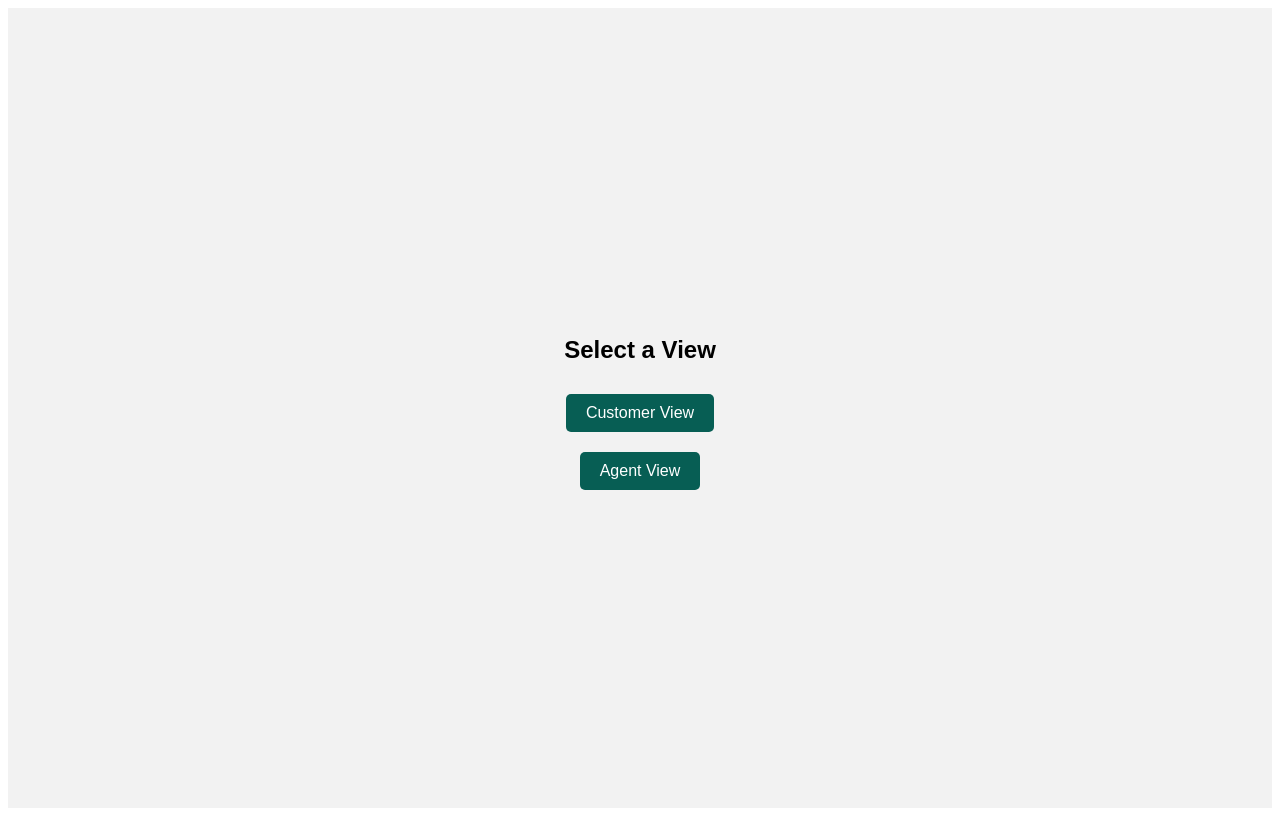
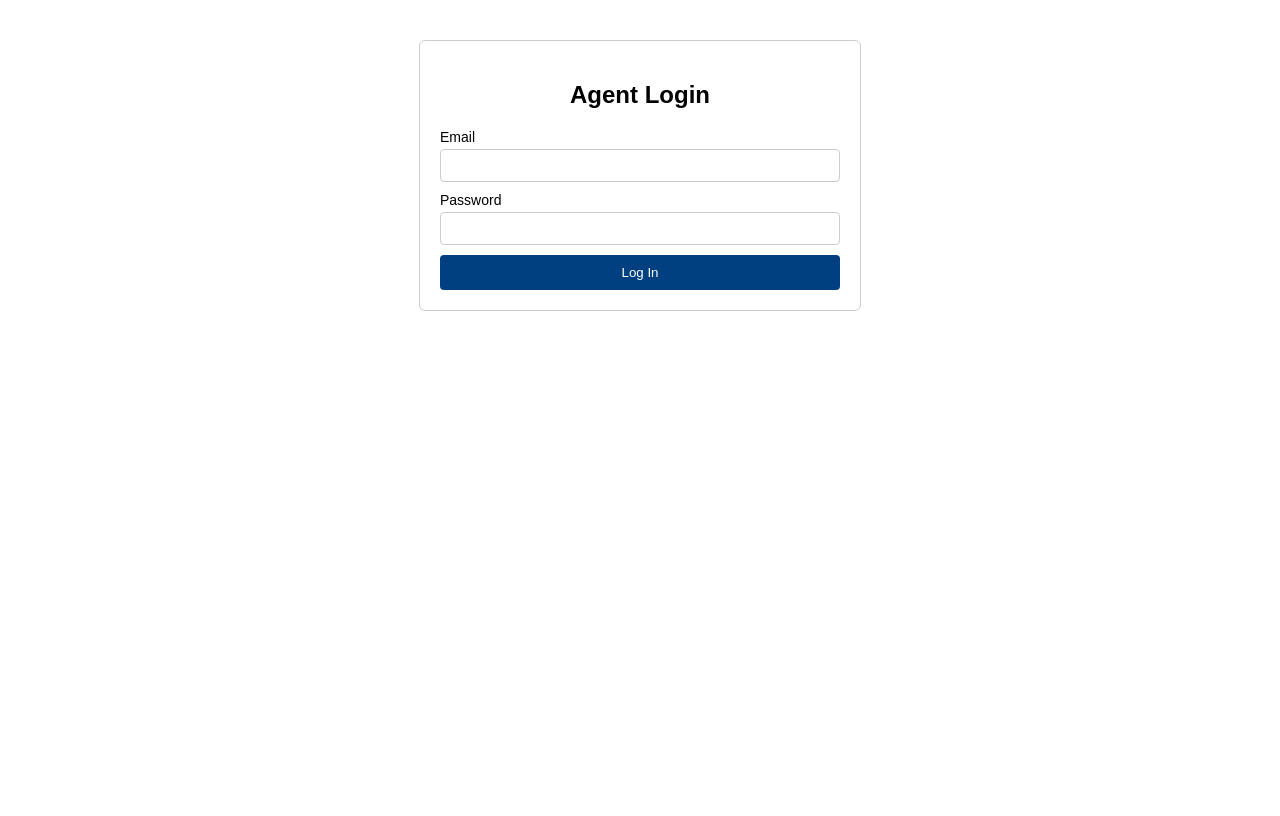
Before and after one commit to loadmill/contact-center-demo, a React (Create React App) app in the folder frontend/: page /agent/login in a window 1280 px wide. Built offline with nearby package versions, Linux system fonts and the light colour scheme.

Commit message:
basic login for agent app

```diff
--- a/frontend/package.json
+++ b/frontend/package.json
@@ -11,6 +11,7 @@
     "axios": "^1.8.3",
     "react": "^19.0.0",
     "react-dom": "^19.0.0",
+    "react-router-dom": "^6.30.0",
     "react-scripts": "5.0.1",
     "web-vitals": "^2.1.4"
   },
--- /dev/null
+++ b/frontend/src/AgentLogin.js
@@ -0,0 +1,104 @@
+import React, { useState } from 'react';
+import { useNavigate } from 'react-router-dom';
+
+function AgentLogin() {
+  const [email, setEmail] = useState('');
+  const [password, setPassword] = useState('');
+  const navigate = useNavigate();
+
+  const handleLogin = async (e) => {
+    e.preventDefault();
+
+    try {
+      const res = await fetch('/api/agent/login', {
+        method: 'POST',
+        headers: { 'Content-Type': 'application/json' },
+        body: JSON.stringify({ email, password }),
+      });
+      const data = await res.json();
+
+      if (res.ok && data.success) {
+        // Redirect to the agent dashboard
+        navigate('/agent');
+      } else {
+        alert('Login failed');
+      }
+    } catch (error) {
+      console.error('Error during login:', error);
+      alert('Login failed');
+    }
+  };
+
+  return (
+    <div style={styles.container}>
+      <h2 style={styles.title}>Agent Login</h2>
+      <form onSubmit={handleLogin} style={styles.form}>
+        <label style={styles.label}>
+          Email
+          <input
+            type="email"
+            value={email}
+            onChange={e => setEmail(e.target.value)}
+            style={styles.input}
+            required
+          />
+        </label>
+        <label style={styles.label}>
+          Password
+          <input
+            type="password"
+            value={password}
+            onChange={e => setPassword(e.target.value)}
+            style={styles.input}
+            required
+          />
+        </label>
+        <button type="submit" style={styles.button}>
+          Log In
+        </button>
+      </form>
+    </div>
+  );
+}
+
+const styles = {
+  container: {
+    width: '100%',
+    maxWidth: '400px',
+    margin: '40px auto',
+    padding: '20px',
+    border: '1px solid #ccc',
+    borderRadius: '6px',
+    fontFamily: 'Arial, sans-serif',
+  },
+  title: {
+    marginBottom: '20px',
+    textAlign: 'center',
+  },
+  form: {
+    display: 'flex',
+    flexDirection: 'column',
+    gap: '10px',
+  },
+  label: {
+    display: 'flex',
+    flexDirection: 'column',
+    fontSize: '14px',
+  },
+  input: {
+    padding: '8px',
+    marginTop: '4px',
+    borderRadius: '4px',
+    border: '1px solid #ccc',
+  },
+  button: {
+    padding: '10px',
+    backgroundColor: '#004080',
+    color: '#fff',
+    border: 'none',
+    borderRadius: '4px',
+    cursor: 'pointer',
+  },
+};
+
+export default AgentLogin;
--- a/frontend/src/App.js
+++ b/frontend/src/App.js
@@ -1,33 +1,39 @@
-import React, { useState } from 'react';
+import React from 'react';
+import { BrowserRouter as Router, Routes, Route, Link } from 'react-router-dom';
 import CustomerChat from './CustomerChat';
 import SupportAgent from './SupportAgent';
+import AgentLogin from './AgentLogin';
 
-function App() {
-  const [view, setView] = useState(null);
-
-  if (!view) {
-    return (
-      <div style={styles.selectionContainer}>
-        <h2 style={styles.title}>Select a View</h2>
-        <button style={styles.button} onClick={() => setView('customer')}>
-          Customer View
-        </button>
-        <button style={styles.button} onClick={() => setView('agent')}>
-          Agent View
-        </button>
-      </div>
-    );
-  }
-
+function Home() {
   return (
-    <div>
-      {view === 'customer' ? <CustomerChat /> : <SupportAgent />}
+    <div style={styles.homeContainer}>
+      <h2 style={styles.title}>Welcome</h2>
+      <p>Select a view:</p>
+      <Link to="/customer" style={styles.link}>Customer View</Link>
+      <Link to="/agent/login" style={styles.link}>Agent Login</Link>
     </div>
   );
 }
 
+function App() {
+  return (
+    <Router>
+      <Routes>
+        {/* Home page */}
+        <Route path="/" element={<Home />} />
+        {/* Customer view */}
+        <Route path="/customer" element={<CustomerChat />} />
+        {/* Agent login view */}
+        <Route path="/agent/login" element={<AgentLogin />} />
+        {/* Agent view (after successful login) */}
+        <Route path="/agent" element={<SupportAgent />} />
+      </Routes>
+    </Router>
+  );
+}
+
 const styles = {
-  selectionContainer: {
+  homeContainer: {
     display: 'flex',
     flexDirection: 'column',
     alignItems: 'center',
@@ -39,15 +45,17 @@ const styles = {
   title: {
     marginBottom: '20px',
   },
-  button: {
+  link: {
+    display: 'inline-block',
+    margin: '10px',
     padding: '10px 20px',
-    margin: '10px',
     fontSize: '16px',
     border: 'none',
     borderRadius: '5px',
     backgroundColor: '#075E54',
     color: '#fff',
-    cursor: 'pointer',
+    textDecoration: 'none',
+    textAlign: 'center',
   },
 };
 
```
Also changed, not shown: 2 other files (tests, documents, lock files or other folders).
